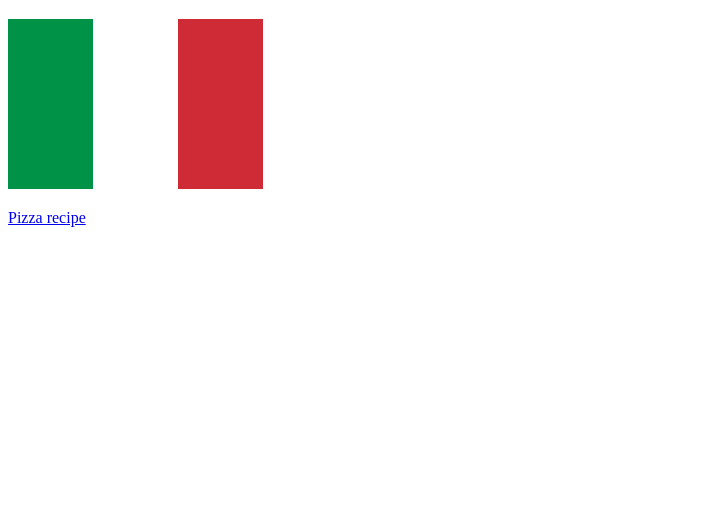
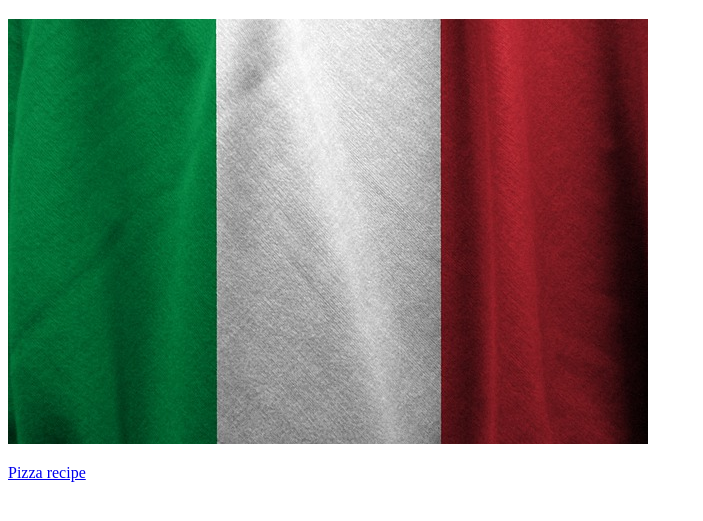
Before and after one commit to Fkwasnica/odin-recipes, a plain HTML site: page index.html in a window 1280 px wide. Shown: the part 61-582 px from the top of the page, without its empty margins (0-703 px from the left). Drawn offline with Linux system fonts and the light colour scheme.

Commit message:
Added new images

```diff
--- a/index.html
+++ b/index.html
@@ -7,7 +7,7 @@
 
     <body>
         <h1>Easy Italian food recipes</h1>
-        <img src="./images/italian-flag.png">
+        <img src="./images/italian-flag.jpg">
         <p>
             <a href="./recipes/pizza.html">Pizza recipe</a>
         </p>
```
Also changed, not shown: recipes/pizza.html (+1 -0 lines), images/italian-flag.jpg (added), images/italian-flag.png (deleted), images/pizza.jpg (added).
